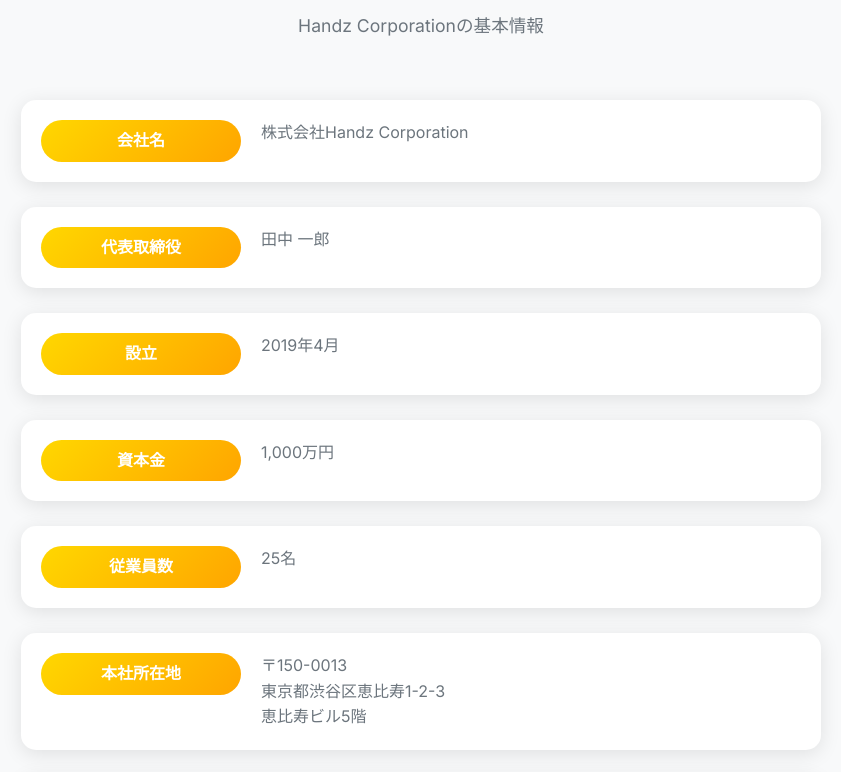
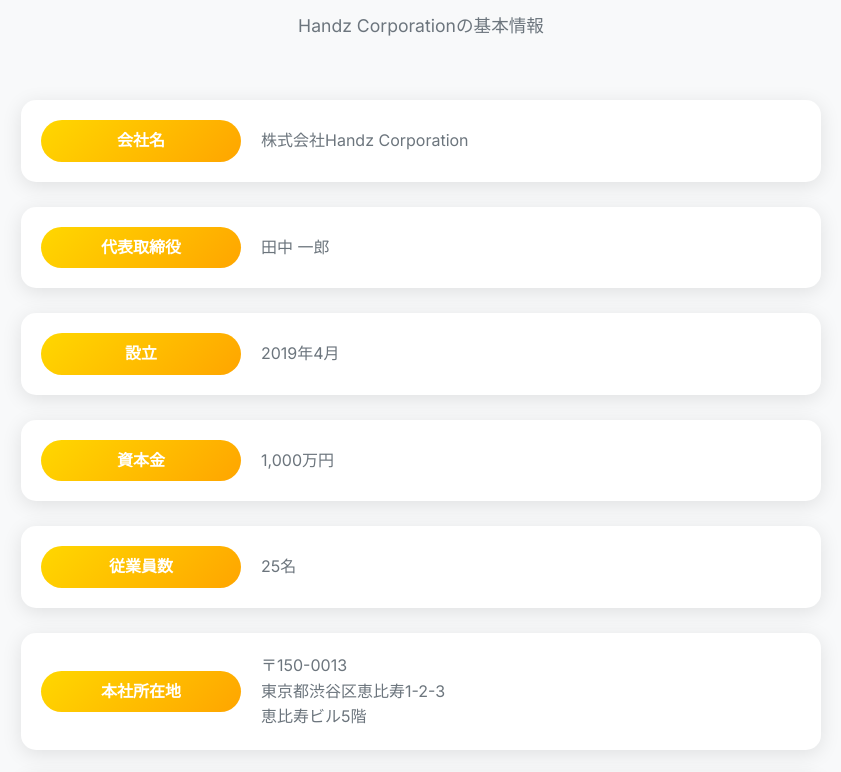
Before and after one commit to hananogithub/handz, a plain HTML site: page index.html in a window 1280 px wide. Shown: the part 3285-4057 px from the top of the page, without its empty margins (219-1060 px from the left). Drawn offline with Linux system fonts and the light colour scheme.

Commit message:
Center align company info content vertically

```diff
--- a/styles.css
+++ b/styles.css
@@ -688,7 +688,7 @@
 .company-content {
     display: flex;
     justify-content: center;
-    align-items: start;
+    align-items: center;
 }
 
 .company-details {
@@ -703,7 +703,7 @@
     display: grid;
     grid-template-columns: 200px 1fr;
     gap: 20px;
-    align-items: start;
+    align-items: center;
     padding: 20px;
     background: var(--white);
     border-radius: 15px;
```
